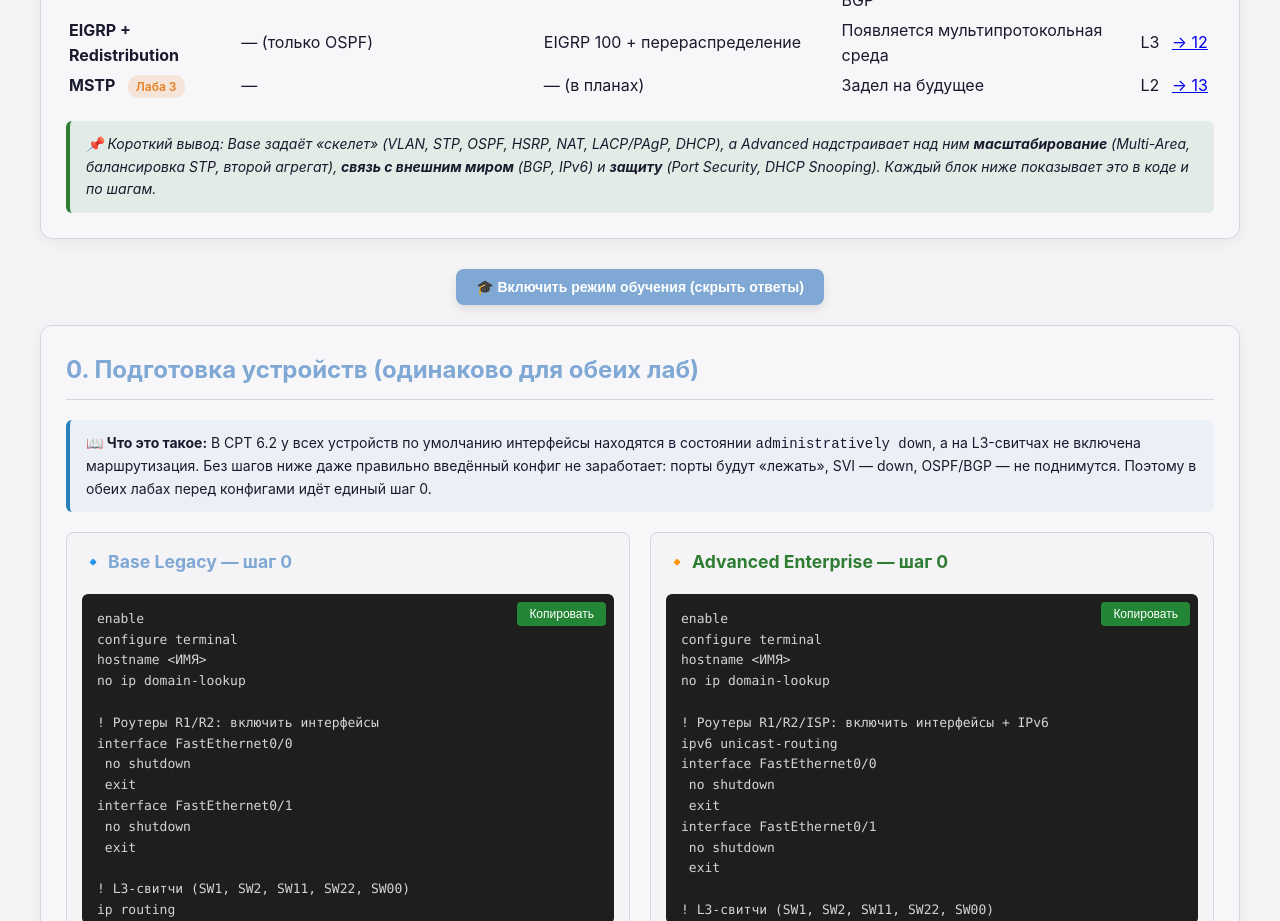
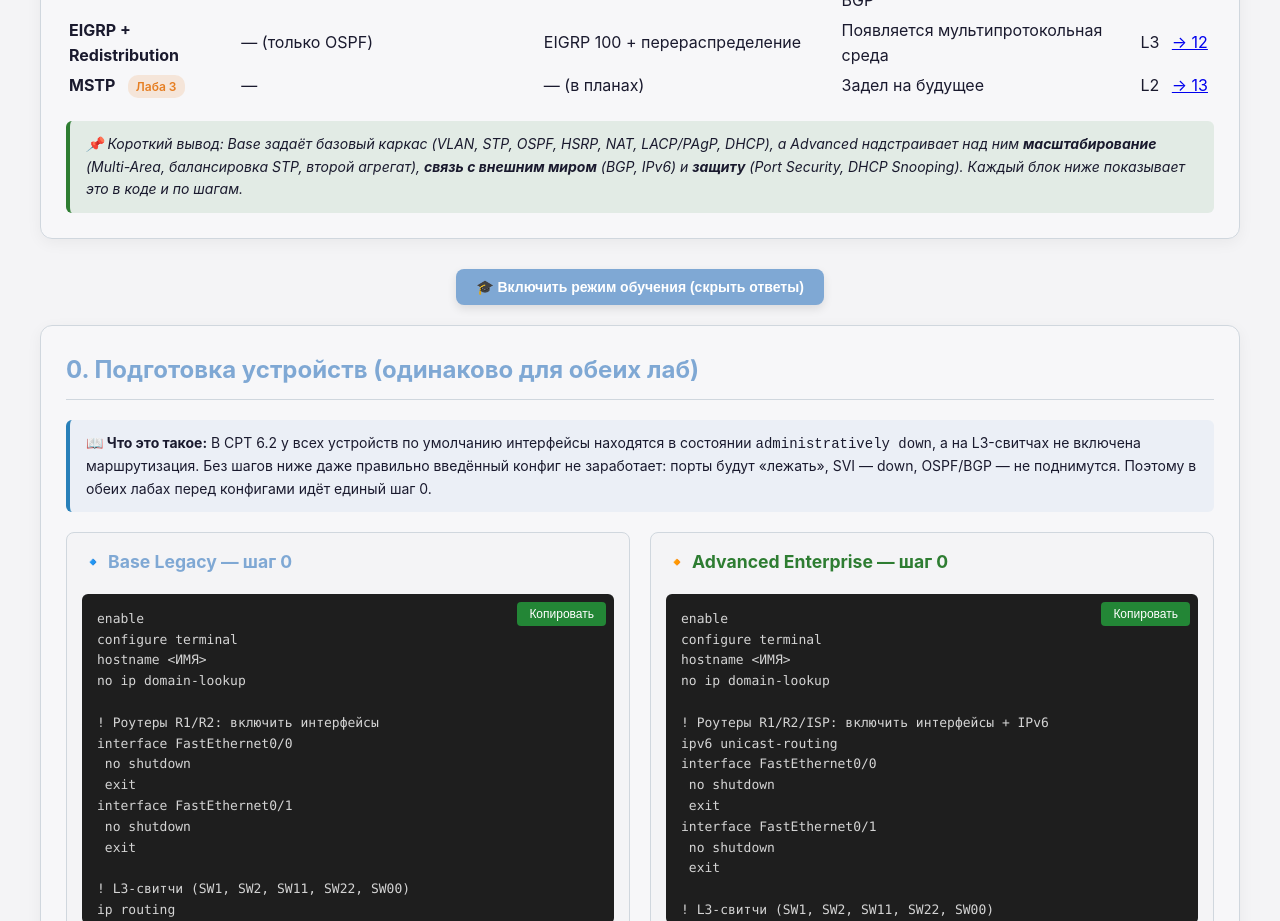
Before and after one commit to grolch96/grolch96.github.io, a plain HTML site: page evolution.html in a window 1280 px wide. Shown: the part 925-1846 px from the top of the page. Drawn offline with Linux system fonts and the light colour scheme.

Commit message:
Update profile

```diff
--- a/evolution.html
+++ b/evolution.html
@@ -325,7 +325,7 @@ body.learning-mode .progress-summary { display: block; }
         </table>
 
         <div class="evolution-note">
-            📌 Короткий вывод: Base задаёт «скелет» (VLAN, STP, OSPF, HSRP, NAT, LACP/PAgP, DHCP), а Advanced надстраивает над ним <strong>масштабирование</strong> (Multi-Area, балансировка STP, второй агрегат), <strong>связь с внешним миром</strong> (BGP, IPv6) и <strong>защиту</strong> (Port Security, DHCP Snooping). Каждый блок ниже показывает это в коде и по шагам.
+            📌 Короткий вывод: Base задаёт базовый каркас (VLAN, STP, OSPF, HSRP, NAT, LACP/PAgP, DHCP), а Advanced надстраивает над ним <strong>масштабирование</strong> (Multi-Area, балансировка STP, второй агрегат), <strong>связь с внешним миром</strong> (BGP, IPv6) и <strong>защиту</strong> (Port Security, DHCP Snooping). Каждый блок ниже показывает это в коде и по шагам.
         </div>
     </div>
     <button id="toggle-learn-btn" class="reveal-btn">🎓 Включить режим обучения (скрыть ответы)</button>
```
Also changed, not shown: 1 other file.
